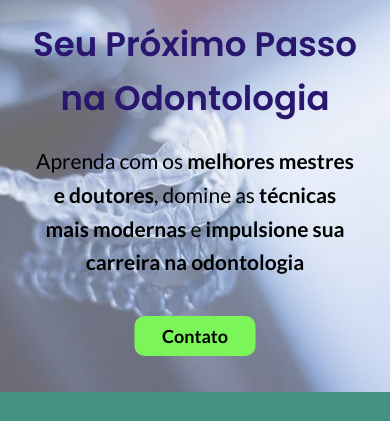
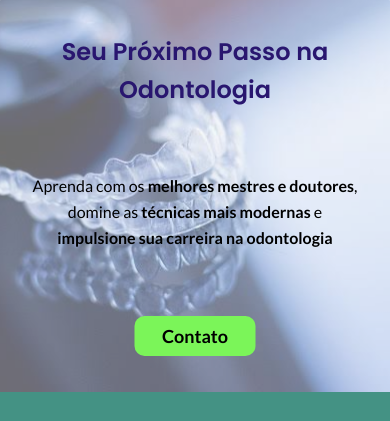
Before and after one commit to rfdnnr/LandpageIOM, a plain HTML site: page index.html in a window 390 px wide. Shown: the part 189-610 px from the top of the page. Drawn offline with Linux system fonts and the light colour scheme.

Commit message:
ajustando tamanho mobile titulo e subtitulo

```diff
--- a/style.css
+++ b/style.css
@@ -76,7 +76,7 @@ header {
     top: 55%; /* Ajusta para ficar no meio da imagem */
     left: 50%; /* Centraliza horizontalmente */
     transform: translate(-50%, -50%); /* Corrige o posicionamento exato */
-    font-size: 21px; /* Ajuste do tamanho */
+    font-size: 16px; /* Ajuste do tamanho */
     font-weight:normal;
     width:39vh;
     text-align: center;
@@ -88,7 +88,7 @@ header {
     left: 50%; /* Centraliza horizontalmente */
     transform: translate(-50%, -50%); /* Corrige o posicionamento exato */
     color: #29166F; /* Garante que o texto fique visível */
-    font-size: 34px; /* Ajuste do tamanho */
+    font-size: 24px; /* Ajuste do tamanho */
     font-weight: bold;
     text-align: center;
     width: 83.25%;
```
